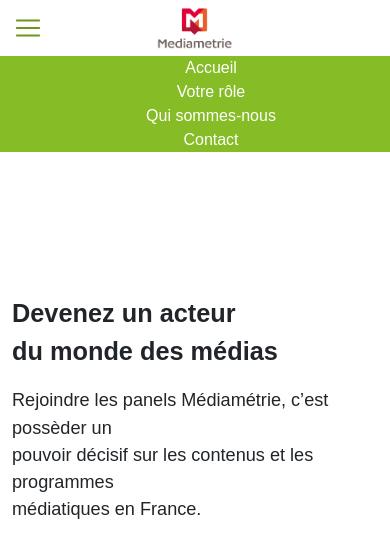
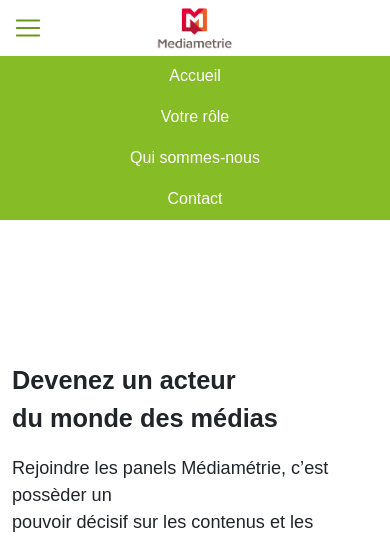
Before and after one commit to ImaneElYakine/landing_panel, a plain HTML site: page index.html in a window 390 px wide. Both pictures are taken after a click on the button "Toggle navigation". Shown: the top 536 px of the page. Drawn offline with nearby package versions, Linux system fonts and the light colour scheme.

Commit message:
Add files via upload

```diff
--- a/style/portrait.css
+++ b/style/portrait.css
@@ -59,8 +59,8 @@
     }
 
     #item_menu_mobile {
+        font-family: Mediametrie, sans-serif;
         text-align: center;
-        font-family: Mediametrie, sans-serif;
     }
 
     #item_menu_mobile a {
@@ -70,6 +70,12 @@
 
     #item_menu_mobile ul {
         list-style: none;
+        padding: 0;
+    }
+
+    #item_menu_mobile li {
+        padding-top: 1vh;
+        padding-bottom: 1vh;
     }
 
     /* ACCUEIL */
```
